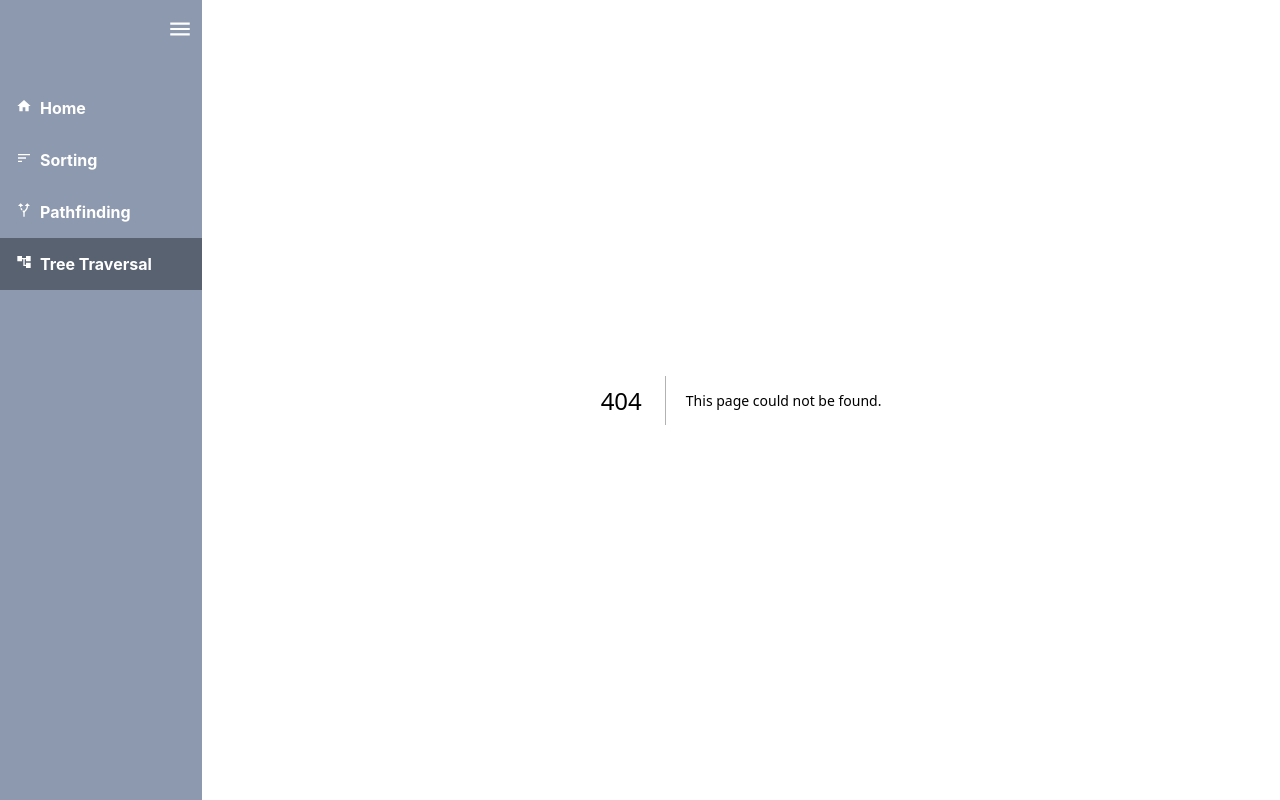
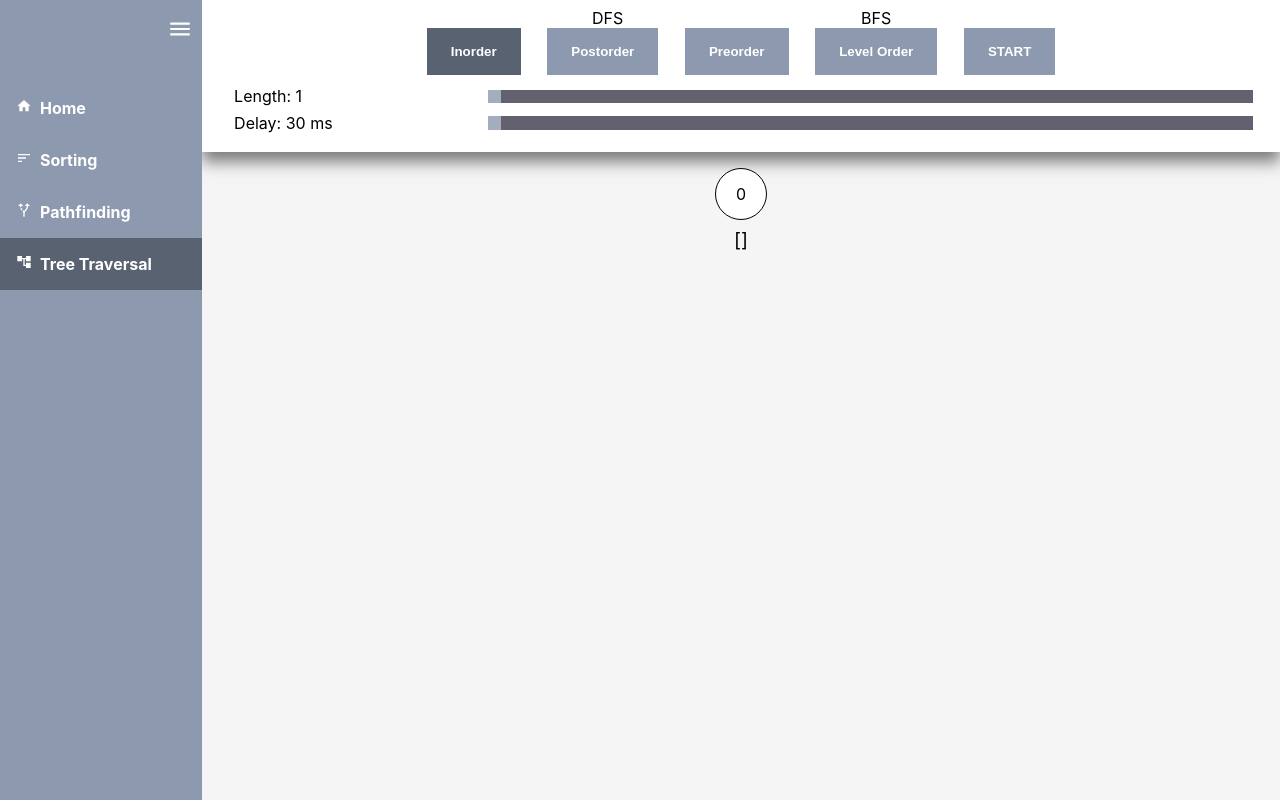
Before and after one commit to nchalimba/algo_visualizer, a Next.js app: page /treeTraversal in a window 1280 px wide. Before the commit this address had no page. Built offline with nearby package versions, Linux system fonts and the light colour scheme.

Commit message:
feat: added tree traversal

```diff
--- /dev/null
+++ b/components/treeTraversal/Navbar.jsx
@@ -0,0 +1,119 @@
+import React, { useState } from 'react';
+import styles from '../../styles/treeTraversal/Navbar.module.css';
+import {
+  inorderDFS,
+  postorderDFS,
+  preorderDFS,
+} from '../../utils/treeTraversal/dfs';
+import { bfs } from '../../utils/treeTraversal/bfs';
+import TypeButton from './TypeButton';
+import { animateTree } from '../../utils/treeTraversal/visualize';
+
+const Navbar = ({ tree, setTree, setVisitedArray }) => {
+  const [disableButtons, setDisableButtons] = useState(false);
+  const [delay, setDelay] = useState(30);
+  const [traversalType, setTraversalType] = useState('inorder');
+
+  const handleLengthChange = (e) => {
+    const newTree = [];
+    for (let i = 0; i < e.target.value; i++) {
+      newTree.push(i);
+    }
+    setTree(newTree);
+  };
+  const handleDelayChange = (e) => {
+    setDelay(e.target.value * 2);
+  };
+
+  const treeTraversalMap = {
+    inorder: inorderDFS,
+    preorder: preorderDFS,
+    postorder: postorderDFS,
+    levelorder: bfs,
+  };
+  const handleStart = () => {
+    setDisableButtons(true);
+    const visited = [];
+    treeTraversalMap[traversalType](tree, visited);
+    console.log('Visited:', visited);
+    animateTree({ visited, setVisitedArray, setDisableButtons, delay });
+  };
+
+  return (
+    <nav className="navbar">
+      <div className={styles.buttons}>
+        <div className={styles.buttonContainer}>
+          dfs
+          <div className={styles.dfsButtons}>
+            <TypeButton
+              currentType="inorder"
+              type={traversalType}
+              label="Inorder"
+              setType={setTraversalType}
+            />
+            <TypeButton
+              currentType="postorder"
+              type={traversalType}
+              label="Postorder"
+              setType={setTraversalType}
+            />
+            <TypeButton
+              currentType="preorder"
+              type={traversalType}
+              label="Preorder"
+              setType={setTraversalType}
+            />
+          </div>
+        </div>
+        <div className={styles.buttonContainer}>
+          bfs
+          <div className={styles.bfsButton}>
+            <TypeButton
+              currentType="levelorder"
+              type={traversalType}
+              label="Level Order"
+              setType={setTraversalType}
+            />
+          </div>
+        </div>
+
+        <button
+          className="btn btn-primary"
+          onClick={handleStart}
+          disabled={disableButtons}
+        >
+          Start
+        </button>
+      </div>
+      <div className={styles.sliders}>
+        <div className={styles.slider}>
+          <label htmlFor="length">Length: {tree.length}</label>
+          <input
+            disabled={disableButtons}
+            type="range"
+            name="length"
+            id="length"
+            defaultValue={1}
+            min={1}
+            max={15}
+            onChange={handleLengthChange}
+          />
+        </div>
+        <div className={styles.slider}>
+          <label htmlFor="delay">Delay: {delay} ms</label>
+          <input
+            disabled={disableButtons}
+            type="range"
+            name="delay"
+            id="delay"
+            min={30}
+            defaultValue={30}
+            onChange={handleDelayChange}
+          />
+        </div>
+      </div>
+    </nav>
+  );
+};
+
+export default Navbar;
--- /dev/null
+++ b/components/treeTraversal/Node.jsx
@@ -0,0 +1,23 @@
+import React from 'react';
+import styles from '../../styles/treeTraversal/Node.module.css';
+
+const Node = ({ tree, index }) => {
+  const leftChildIndex = 2 * index + 1;
+  const rightChildIndex = 2 * index + 2;
+
+  const hasRightChild = rightChildIndex < tree.length;
+  const hasLeftChild = leftChildIndex < tree.length;
+  return (
+    <div className={styles.container}>
+      <div className={styles.parent} id={`node_${index}`}>
+        <p>{index}</p>
+      </div>
+      <div className={styles.children}>
+        {hasLeftChild && <Node tree={tree} index={leftChildIndex}></Node>}
+        {hasRightChild && <Node tree={tree} index={rightChildIndex} />}
+      </div>
+    </div>
+  );
+};
+
+export default Node;
--- /dev/null
+++ b/components/treeTraversal/TypeButton.jsx
@@ -0,0 +1,14 @@
+import React from 'react';
+
+const TypeButton = ({ currentType, label, type, setType }) => {
+  return (
+    <button
+      className={`btn ${currentType === type && 'btn-active'}`}
+      onClick={() => setType(currentType)}
+    >
+      {label}
+    </button>
+  );
+};
+
+export default TypeButton;
--- /dev/null
+++ b/components/treeTraversal/VisitedArray.jsx
@@ -0,0 +1,8 @@
+import React from 'react';
+import styles from '../../styles/treeTraversal/VisitedArray.module.css';
+
+const VisitedArray = ({ array }) => {
+  return <div className={styles.array}>{JSON.stringify(array)}</div>;
+};
+
+export default VisitedArray;
--- /dev/null
+++ b/pages/treeTraversal.js
@@ -0,0 +1,20 @@
+import React, { useState } from 'react';
+import styles from '../styles/treeTraversal/TreeContainer.module.css';
+import Navbar from '../components/treeTraversal/Navbar';
+import VisitedArray from '../components/treeTraversal/VisitedArray';
+import Node from '../components/treeTraversal/Node';
+
+const TreeContainer = () => {
+  const [tree, setTree] = useState([0]);
+  const [visitedArray, setVisitedArray] = useState([]);
+
+  return (
+    <div className={styles.container}>
+      <Navbar setTree={setTree} tree={tree} setVisitedArray={setVisitedArray} />
+      <Node tree={tree} index={0} />
+      <VisitedArray array={visitedArray} />
+    </div>
+  );
+};
+
+export default TreeContainer;
--- /dev/null
+++ b/styles/treeTraversal/Navbar.module.css
@@ -0,0 +1,59 @@
+.buttonContainer {
+  display: flex;
+  flex-direction: column;
+  align-items: center;
+  text-transform: uppercase;
+  transition: 200ms ease-in-out;
+}
+
+.buttonContainer:hover {
+  font-weight: bold;
+}
+
+.buttons {
+  width: 100%;
+  margin-top: 0.5em;
+  margin-bottom: 0.5em;
+  display: flex;
+  align-items: flex-end;
+  justify-content: center;
+}
+
+.buttons button {
+  margin-left: 1em;
+  margin-right: 1em;
+}
+
+.sliders {
+  display: flex;
+  flex-direction: column;
+  align-items: center;
+  width: 100%;
+  margin-bottom: 1em;
+}
+
+.slider {
+  display: flex;
+  margin: 0 2em;
+  justify-content: center;
+  align-items: center;
+  width: 100%;
+}
+
+.slider > label {
+  width: 20rem;
+  margin-left: 2em;
+}
+
+@media (max-width: 1200px) {
+  .buttons button {
+    margin-left: 0;
+    margin-right: 0;
+  }
+}
+
+@media (max-width: 768px) {
+  .buttons button {
+    padding: 1rem 0.5rem;
+  }
+}
--- /dev/null
+++ b/styles/treeTraversal/Node.module.css
@@ -0,0 +1,33 @@
+.parent {
+  width: 50px;
+  height: 50px;
+  display: flex;
+  align-items: center;
+  justify-content: center;
+  border-radius: 50%;
+  border: 0.5px solid black;
+  background-color: white;
+  position: relative;
+  transition: 50ms ease-in-out;
+  margin-top: 1em;
+}
+
+.children {
+  position: relative;
+  display: flex;
+  width: min-content;
+  padding-top: 0.5em;
+  gap: 1em;
+}
+
+.container {
+  display: flex;
+  flex-direction: column;
+  align-items: center;
+}
+
+@media (max-width: 1200px) {
+  .children {
+    gap: 0.5em;
+  }
+}
--- /dev/null
+++ b/styles/treeTraversal/TreeContainer.module.css
@@ -0,0 +1,5 @@
+.container {
+  display: flex;
+  flex-direction: column;
+  align-items: center;
+}
--- /dev/null
+++ b/styles/treeTraversal/VisitedArray.module.css
@@ -0,0 +1,3 @@
+.array {
+  font-size: larger;
+}
```
